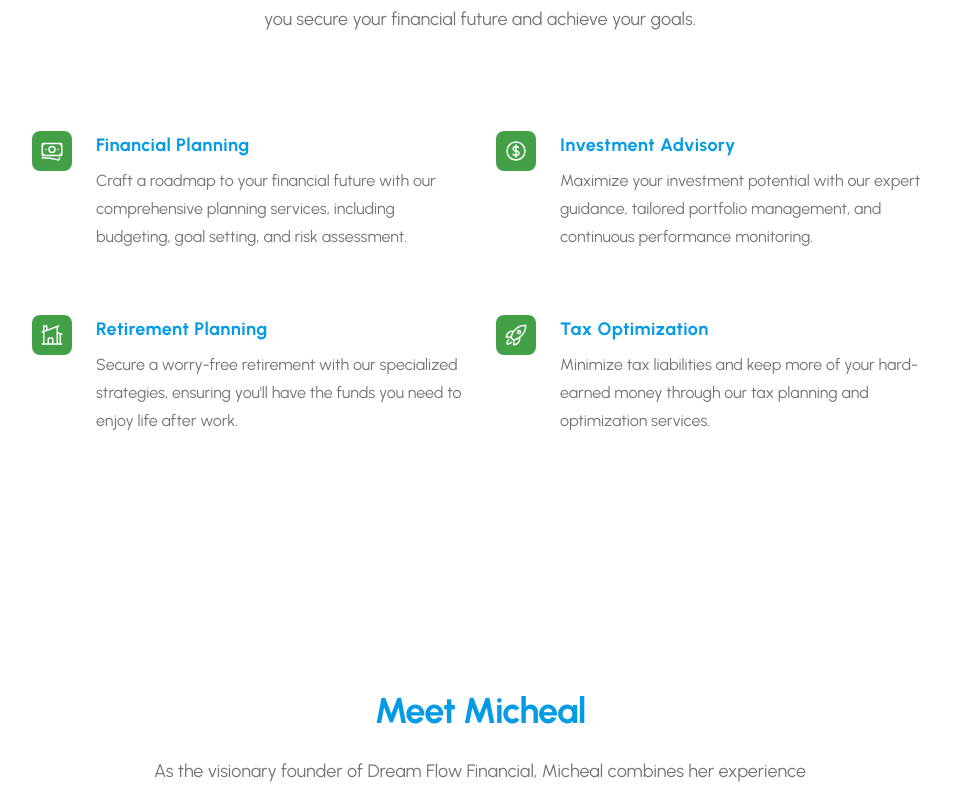
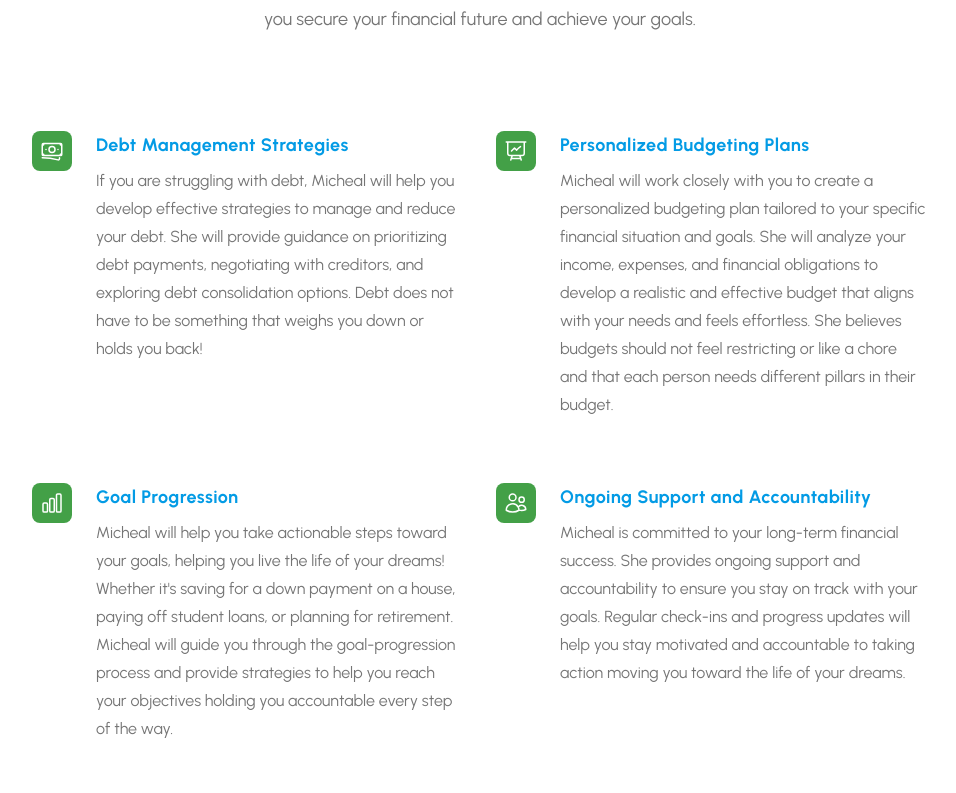
Before and after one commit to TravisAlstrand/dream_flow_financial, a React (Vite) app: page / in a window 1280 px wide. Shown: the part 1205-1998 px from the top of the page, without its empty margins (160-1116 px from the left). Built offline with nearby package versions, Linux system fonts and the light colour scheme; a web font is replaced by a local one.

Commit message:
updated services

```diff
--- a/src/components/homepage/Services.jsx
+++ b/src/components/homepage/Services.jsx
@@ -1,33 +1,47 @@
 import {
-  HomeModernIcon,
   BanknotesIcon,
+  ChartBarIcon,
+  UsersIcon,
+  PresentationChartLineIcon,
   RocketLaunchIcon,
   CurrencyDollarIcon,
 } from "@heroicons/react/24/outline";
 
 const services = [
   {
-    name: "Financial Planning",
+    name: "Debt Management Strategies",
     description:
-      "Craft a roadmap to your financial future with our comprehensive planning services, including budgeting, goal setting, and risk assessment.",
+      "If you are struggling with debt, Micheal will help you develop effective strategies to manage and reduce your debt. She will provide guidance on prioritizing debt payments, negotiating with creditors, and exploring debt consolidation options. Debt does not have to be something that weighs you down or holds you back!",
     icon: BanknotesIcon,
   },
   {
-    name: "Investment Advisory",
+    name: "Personalized Budgeting Plans",
     description:
-      "Maximize your investment potential with our expert guidance, tailored portfolio management, and continuous performance monitoring.",
+      "Micheal will work closely with you to create a personalized budgeting plan tailored to your specific financial situation and goals. She will analyze your income, expenses, and financial obligations to develop a realistic and effective budget that aligns with your needs and feels effortless. She believes budgets should not feel restricting or like a chore and that each person needs different pillars in their budget.",
+    icon: PresentationChartLineIcon,
+  },
+  {
+    name: "Goal Progression",
+    description:
+      "Micheal will help you take actionable steps toward your goals, helping you live the life of your dreams! Whether it's saving for a down payment on a house, paying off student loans, or planning for retirement. Micheal will guide you through the goal-progression process and provide strategies to help you reach your objectives holding you accountable every step of the way.",
+    icon: ChartBarIcon,
+  },
+  {
+    name: "Ongoing Support and Accountability",
+    description:
+      "Micheal is committed to your long-term financial success. She provides ongoing support and accountability to ensure you stay on track with your goals. Regular check-ins and progress updates will help you stay motivated and accountable to taking action moving you toward the life of your dreams.",
+    icon: UsersIcon,
+  },
+  {
+    name: "Tax Support and Guidance",
+    description:
+      "As a Certified Public Accountant, CPA, Micheal also offers tax support and guidance to help you navigate the complexities of tax planning and preparation. Micheal will review your tax situation, help you identify potential deductions and credits, and guide you through the tax filing process. She will work with you to ensure that you are maximizing your tax savings and minimizing any potential liabilities. Her goal is to help you optimize your tax situation and keep more money in your pocket.",
     icon: CurrencyDollarIcon,
   },
   {
-    name: "Retirement Planning",
+    name: "And so much more!",
     description:
-      "Secure a worry-free retirement with our specialized strategies, ensuring you'll have the funds you need to enjoy life after work.",
-    icon: HomeModernIcon,
-  },
-  {
-    name: "Tax Optimization",
-    description:
-      "Minimize tax liabilities and keep more of your hard-earned money through our tax planning and optimization services.",
+      "In addition to the above specialties, Micheal offers unique financial coaching designed to support you to break through any ingrained blocks that are holding you back from creating financial success and the life of your dreams. From workbooks, financial education, money and net worth tracking tools, investment information, retirement planning, and more you will be held and supported throughout your entire financial journey flowing into the life of your dreams with ease!",
     icon: RocketLaunchIcon,
   },
 ];
```
